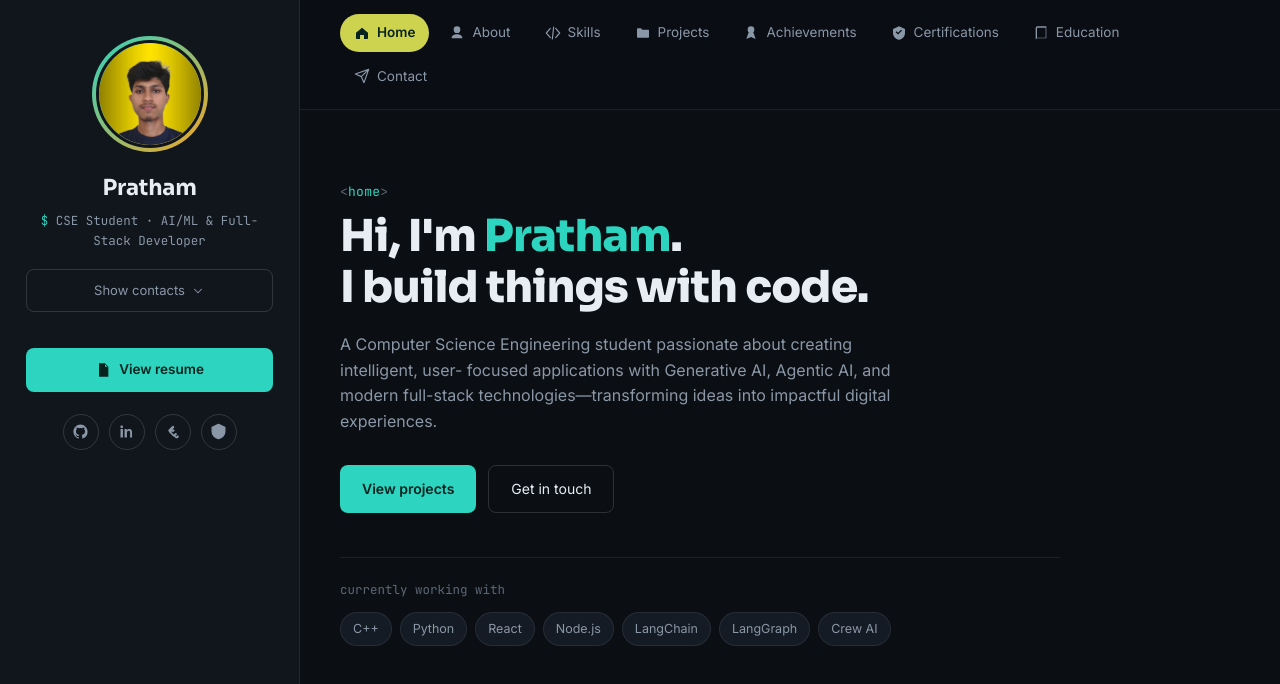
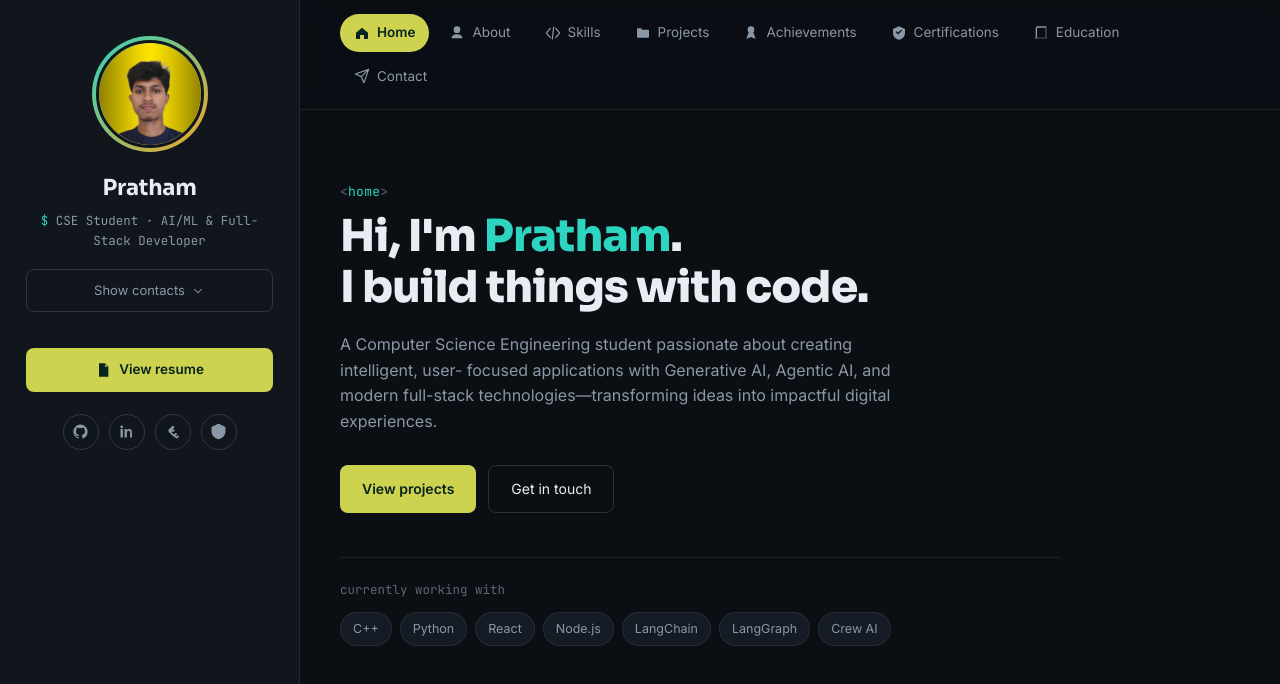
Before and after one commit to shettigarpratham6-web/my-portfolio, a React (Vite) app: page / in a window 1280 px wide. Shown: the top 684 px of the page. Built offline with nearby package versions, Linux system fonts and the light colour scheme.

Commit message:
Update button background color to #cdd24f
Changed background color from var(--accent) to #cdd24f for buttons.

```diff
--- a/src/index.css
+++ b/src/index.css
@@ -255,7 +255,7 @@ img {
   gap: 8px;
   padding: 11px 14px;
   border-radius: var(--radius-sm);
-  background: var(--accent);
+  background: #cdd24f;
   color: #06231f;
   font-weight: 600;
   font-size: 13.5px;
@@ -405,7 +405,7 @@ img {
   align-items: center;
   gap: 8px;
   padding: 12px 22px;
-  background: var(--accent);
+  background: #cdd24f;
   color: #06231f;
   border-radius: var(--radius-sm);
   font-weight: 600;
```
